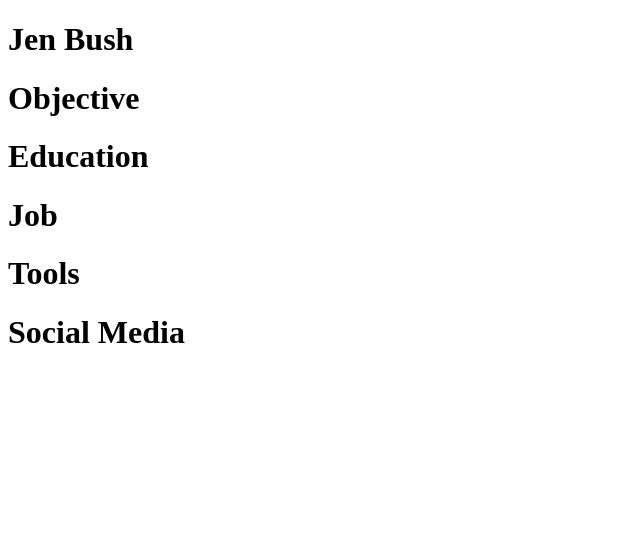
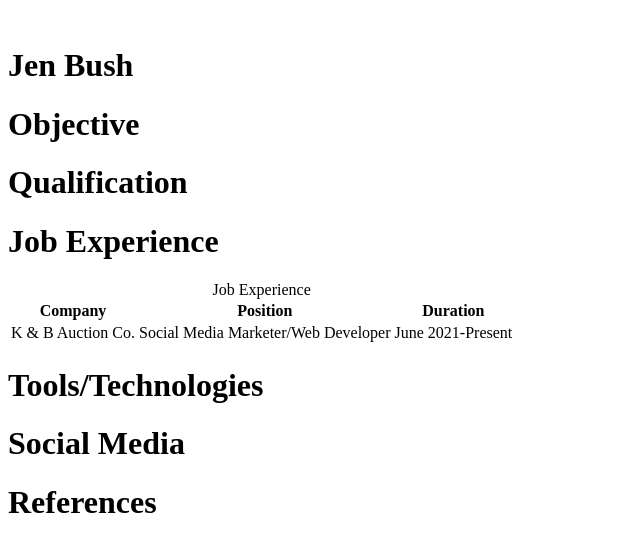
Before and after one commit to jenn-b444/web, a plain HTML site: page index.html in a window 1280 px wide. Shown: the whole page, without its empty margins (0-640 px from the left). Drawn offline with Linux system fonts and the light colour scheme.

Commit message:
added table of job experience

```diff
--- a/index.html
+++ b/index.html
@@ -6,11 +6,26 @@
     <title>Document</title>
 </head>
 <body>
+    <img></img>
     <h1>Jen Bush</h1>
     <h1>Objective</h1>
-    <h1>Education</h1>
-    <h1>Job</h1>
-    <h1>Tools</h1>
+    <h1>Qualification</h1>
+    <h1>Job Experience</h1>
+        <table>
+            <caption>Job Experience</caption>
+            <tr>
+                <th>Company</th>
+                <th>Position</th>
+                <th>Duration</th>
+            </tr>
+            <tr>
+                <td>K & B Auction Co.</td>
+                <td>Social Media Marketer/Web Developer</td>
+                <td>June 2021-Present</td>
+            </tr>
+        </table>
+    <h1>Tools/Technologies</h1>
     <h1>Social Media</h1>
+    <h1>References</h1>
 </body>
 </html>
```
